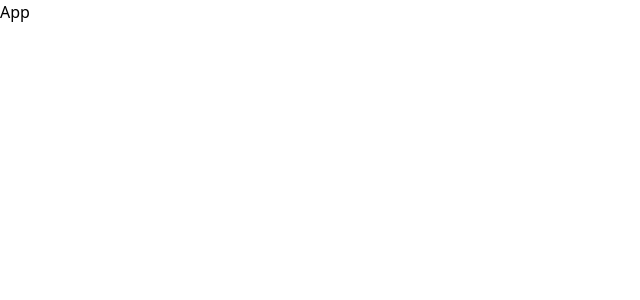
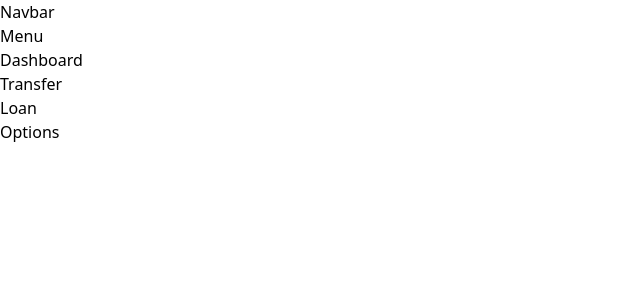
Before and after one commit to neglux/banking-app-dashboard, a React (Create React App) app: page / in a window 1280 px wide. Shown: the top 300 px of the page, without its empty margins (0-640 px from the left). Built offline with nearby package versions, Linux system fonts and the light colour scheme.

Commit message:
develop: structure

```diff
--- a/src/App.js
+++ b/src/App.js
@@ -1,7 +1,16 @@
 import React from "react";
+import Menu from "./components/Menu";
+import Navbar from "./components/Navbar";
+import Viewer from "./components/Viewer";
 
 function App() {
-  return <div>App</div>;
+  return (
+    <>
+      <Navbar />
+      <Menu />
+      <Viewer />
+    </>
+  );
 }
 
 export default App;
--- /dev/null
+++ b/src/components/Dashboard.js
@@ -0,0 +1,7 @@
+import React from "react";
+
+const Dashboard = () => {
+  return <section>Dashboard</section>;
+};
+
+export default Dashboard;
--- /dev/null
+++ b/src/components/Loan.js
@@ -0,0 +1,7 @@
+import React from "react";
+
+const Loan = () => {
+  return <section>Loan</section>;
+};
+
+export default Loan;
--- /dev/null
+++ b/src/components/Menu.js
@@ -0,0 +1,7 @@
+import React from "react";
+
+const Menu = () => {
+  return <menu>Menu</menu>;
+};
+
+export default Menu;
--- /dev/null
+++ b/src/components/Navbar.js
@@ -0,0 +1,7 @@
+import React from "react";
+
+const Navbar = () => {
+  return <nav>Navbar</nav>;
+};
+
+export default Navbar;
--- /dev/null
+++ b/src/components/Options.js
@@ -0,0 +1,7 @@
+import React from "react";
+
+const Options = () => {
+  return <section>Options</section>;
+};
+
+export default Options;
--- /dev/null
+++ b/src/components/Transfer.js
@@ -0,0 +1,7 @@
+import React from "react";
+
+const Transfer = () => {
+  return <section>Transfer</section>;
+};
+
+export default Transfer;
--- /dev/null
+++ b/src/components/Viewer.js
@@ -0,0 +1,18 @@
+import React from "react";
+import Dashboard from "./Dashboard";
+import Loan from "./Loan";
+import Options from "./Options";
+import Transfer from "./Transfer";
+
+const Viewer = () => {
+  return (
+    <main>
+      <Dashboard />
+      <Transfer />
+      <Loan />
+      <Options />
+    </main>
+  );
+};
+
+export default Viewer;
--- /dev/null
+++ b/src/context.js
@@ -0,0 +1,18 @@
+import React, { useContext, useReducer } from "react";
+import reducer from "./reducer";
+
+const AppContext = React.createContext();
+
+const AppProvider = ({ children }) => {
+  const [state, dispatch] = useReducer(reducer, {});
+
+  return (
+    <AppContext.Provider value={{ ...state }}>{children}</AppContext.Provider>
+  );
+};
+
+export const useGlobalContext = () => {
+  return useContext(AppContext);
+};
+
+export default AppProvider;
--- a/src/index.js
+++ b/src/index.js
@@ -2,10 +2,13 @@ import React from "react";
 import ReactDOM from "react-dom/client";
 import "./index.css";
 import App from "./App";
+import AppProvider from "./context";
 
 const root = ReactDOM.createRoot(document.getElementById("root"));
 root.render(
   <React.StrictMode>
-    <App />
+    <AppProvider>
+      <App />
+    </AppProvider>
   </React.StrictMode>
 );
--- /dev/null
+++ b/src/reducer.js
@@ -0,0 +1,10 @@
+const reducer = (state, action) => {
+  switch (action.type) {
+    case "":
+      return { ...state };
+    default:
+      throw new Error(`Unhandled action type '${action.type}'`);
+  }
+};
+
+export default reducer;
```
Also changed, not shown: src/data/strings.js (added).
